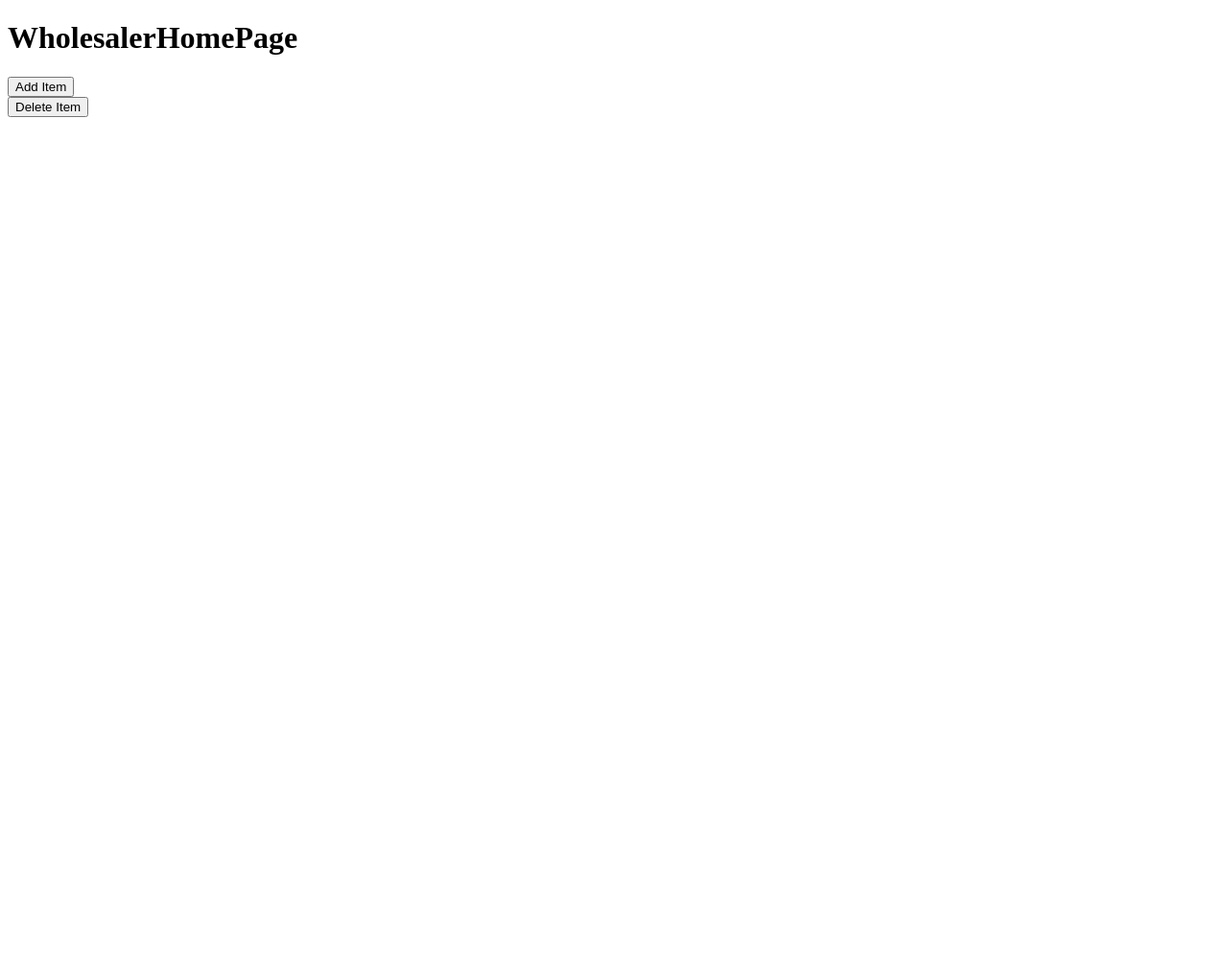
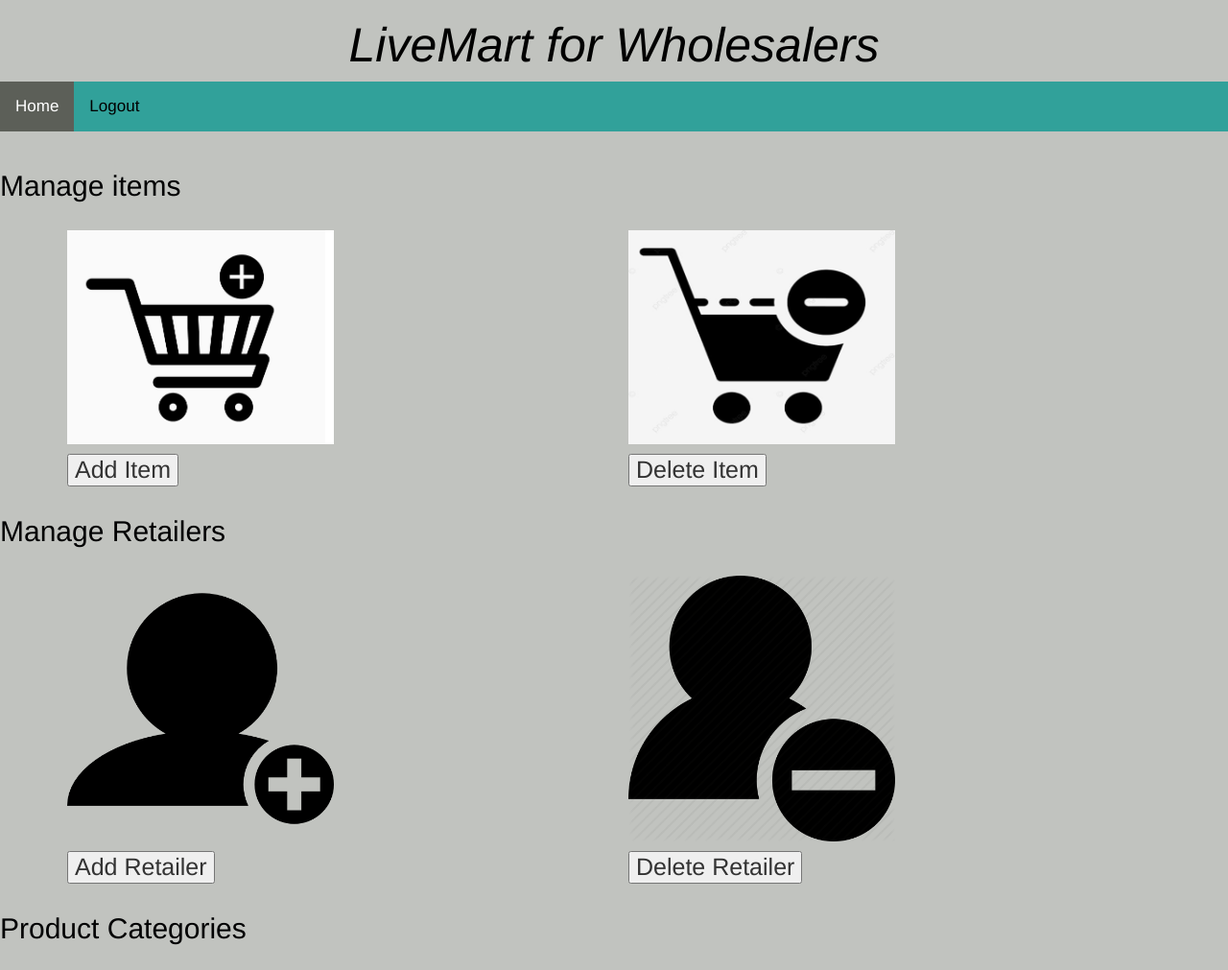
Before and after one commit to Maha-Muthu/LiveMART, a Flask app: page /wholesalerHome in a window 1280 px wide. Shown: the top 1011 px of the page at 96% size. Before the commit the page ends 122 px from the top, so only its background shows below. Run offline with Flask 2, Linux system fonts and the light colour scheme; some libraries are stand-ins or nearby versions.

Commit message:
Wholesaler Homepage HTML added

```diff
--- /dev/null
+++ b/OnlineDelivery/static/css/wholesalerhome.css
@@ -0,0 +1,46 @@
+/* Add a black background color to the top navigation */
+.topnav {
+    background-color: #31a19a;
+    overflow: hidden;
+  }
+
+  /* Style the links inside the navigation bar */
+  .topnav a {
+    float: left;
+    color: #000000;
+    text-align: center;
+    padding: 14px 16px;
+    text-decoration: none;
+    font-size: 17px;
+  }
+
+  /* Change the color of links on hover */
+  .topnav a:hover {
+    background-color: #ddd;
+    color: black;
+  }
+
+  /* Add a color to the active/current link */
+  .topnav a.active {
+    background-color: #5C5F58;
+    color: white;
+  }
+  body {
+    background-color: #c1c3bf;
+ }
+
+  h1{
+    text-align: center;
+    color: #000000;
+    font-size: 50px;
+    font-style: italic;
+  }
+
+  h2 {
+    color:#000102;
+    font-size: 30px;
+  }
+  h5{
+      font-size: 25px;
+      text-align: centre;
+  }
--- a/OnlineDelivery/templates/WholesalerHome.html
+++ b/OnlineDelivery/templates/WholesalerHome.html
@@ -2,22 +2,150 @@
 <html>
     <head>
         <title>WholesalerHomePage</title>
+        <meta charset="utf-8">
+        <meta name="viewport" content="width=device-width, initial-scale=1">
+        <link rel="stylesheet" href="https://maxcdn.bootstrapcdn.com/bootstrap/3.4.1/css/bootstrap.min.css">
+        <script src="https://ajax.googleapis.com/ajax/libs/jquery/3.5.1/jquery.min.js"></script>
+        <script src="https://maxcdn.bootstrapcdn.com/bootstrap/3.4.1/js/bootstrap.min.js"></script>
+        <link rel="stylesheet" href="../static/css/wholesalerhome.css">
+        <title>CustomerHome</title>
     </head>
     <body>
         <h1>
-            WholesalerHomePage
+            LiveMart for Wholesalers
         </h1>
-
-        <form method = "post" action = "{{ url_for('wholesalerAddItem') }}">
+        <div class="topnav">
+            <a class="active" href="#">Home</a>
+            <a href="#Logout">Logout</a>
+          </div>
+          <br>
+  <h2>
+    Manage items
+  </h2>
+  <br>
+  <div id="cards">
+    <div class="container">
+      <div class="row">
+        <div class="col-sm-6">
+          <div class="card box-shadow">
+            <img src="../static/add_items.PNG" class="card-img-top" alt="..." width="50%" height="50%">
+            <div class="card-body">
+              <h5 class="card-title"><form method = "post" action = "{{ url_for('wholesalerAddItem') }}">
                 <button type="submit">
                     Add Item
                 </button>
-        </form>
-
-        <form method = "post" action = "{{ url_for('wholesalerDeleteItem') }}">
+            </form></h5>
+            </div>
+          </div>
+        </div>
+        <div class="col-sm-6">
+          <div class="card box-shadow">
+            <img src="../static/remove_items.PNG" class="card-img-top" alt="..." width="50%" height="50%">
+            <div class="card-body">
+              <h5 class="card-title"><form method = "post" action = "{{ url_for('wholesalerDeleteItem') }}">
                 <button type="submit">
                     Delete Item
                 </button>
-        </form>
+            </form></h5>
+            </div>
+          </div>
+        </div>
+      </div>
+    </div>
+  </div>
+        <h2>Manage Retailers</h2>
+        <br>
+        <div id="cards">
+          <div class="container">
+            <div class="row">
+              <div class="col-sm-6">
+                <div class="card box-shadow">
+                  <img src="../static/add_person.png" class="card-img-top" alt="..." width="50%" height="50%">
+                  <div class="card-body">
+                    <h5 class="card-title"><form method = "post" action = "{{ url_for('wholesalerAddItem') }}">
+                      <button type="submit">
+                          Add Retailer
+                      </button>
+                  </form></h5>
+                  </div>
+                </div>
+              </div>
+              <div class="col-sm-6">
+                <div class="card box-shadow">
+                  <img src="../static/delete_person.png" class="card-img-top" alt="..." width="50%" height="50%">
+                  <div class="card-body">
+                    <h5 class="card-title"><form method = "post" action = "{{ url_for('wholesalerDeleteItem') }}">
+                      <button type="submit">
+                          Delete Retailer
+                      </button>
+                  </form></h5>
+                  </div>
+                </div>
+              </div>
+            </div>
+          </div>
+        </div>
+        <h2>Product Categories</h2>
+        <br>
+        <div id="cards">
+            <div class="container">
+              <div class="row">
+                <div class="col-sm-4">
+                  <div class="card box-shadow">
+                    <img src="../static/snacksalt.jpg" class="card-img-top" alt="..." width="100%" height="100%">
+                    <div class="card-body">
+                      <h5 class="card-title">Snacks and Drinks</h5>
+                    </div>
+                  </div>
+                </div>
+                <div class="col-sm-4">
+                  <div class="card box-shadow">
+                    <img src="../static/fruveg.jpg" class="card-img-top" alt="..." width="100%" height="100%">
+                    <div class="card-body">
+                      <h5 class="card-title">Fruits And Vegetables</h5>
+                    </div>
+                  </div>
+                </div>
+                <div class="col-sm-4">
+                  <div class="card box-shadow">
+                    <img src="../static/food grains.jpg" class="card-img-top" alt="..."width="100%" height="100%">
+                    <div class="card-body">
+                      <h5 class="card-title">Food Grains,Oils And Masalas</h5>
+                    </div>
+                  </div>
+                </div>
+              </div>
+            </div>
+          </div>
+          <br><br><br>
+          <div id="cards">
+            <div class="container">
+              <div class="row">
+                <div class="col-sm-4">
+                  <div class="card box-shadow">
+                    <img src="../static/dairyalt.jpg" class="card-img-top" alt="..." width="100%" height="100%">
+                    <div class="card-body">
+                      <h5 class="card-title">Dairy Products</h5>
+                    </div>
+                  </div>
+                </div>
+                <div class="col-sm-4">
+                  <div class="card box-shadow">
+                    <div class="card-body">
+                      <h5 class="card-title"></h5>
+                    </div>
+                  </div>
+                </div>
+                <div class="col-sm-4">
+                  <div class="card box-shadow">
+                    <img src="../static/detergents.jpg" class="card-img-top" alt="..." width="100%" height="100%">
+                    <div class="card-body">
+                      <h5 class="card-title">Others</h5>
+                    </div>
+                  </div>
+                </div>
+              </div>
+            </div>
+          </div>
     </body>
 </html>
```
Also changed, not shown: Database.db, OnlineDelivery/static/add_items.PNG, OnlineDelivery/static/add_person.ico (added), OnlineDelivery/static/add_person.png (added), OnlineDelivery/static/delete_person.jpg (added), OnlineDelivery/static/delete_person.png (added), OnlineDelivery/static/remove_items.PNG, OnlineDelivery/static/wholesale.jpg (added). Lines whose indentation alone changed are shown as unchanged.
